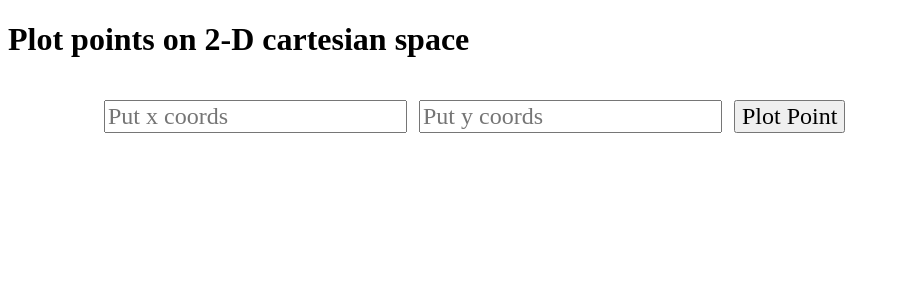
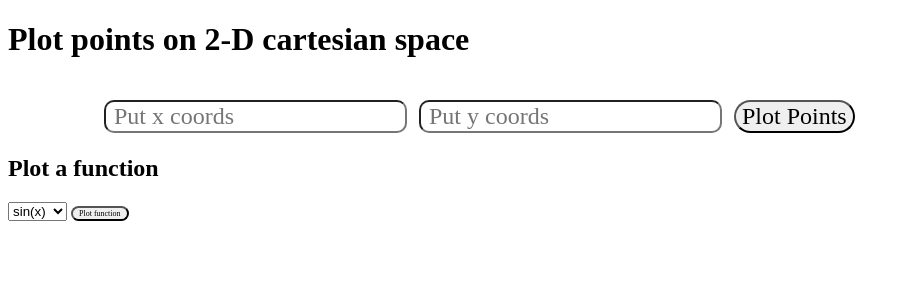
Before and after one commit to vicrobot/webs, a Flask app: page / in a window 1280 px wide. Shown: the top 300 px of the page, without its empty margins (0-910 px from the left). Run offline with Flask 2, Linux system fonts and the light colour scheme.

Commit message:
Minor changes

```diff
--- a/application.py
+++ b/application.py
@@ -15,7 +15,7 @@ app.config['SEND_FILE_MAX_AGE_DEFAULT'] = 0
 
 @app.route("/")
 def index():
-    return render_template("index.html")
+    return render_template("index.html", list_1 = enumerate(['sin(x)','cos(x)', 'tan(x)']))
 
 @app.route("/plot", methods= ['POST'])
 def plot():
--- a/static/styles/index.css
+++ b/static/styles/index.css
@@ -11,9 +11,12 @@
     text-align: centre;
     font-size:0.5em;
     font-family:ubuntu;
+    border-radius:10px;
+
 }
 
 .button{
     font-size:0.5em;
     font-family:ubuntu;
+    border-radius:20px;
 }
--- a/templates/index.html
+++ b/templates/index.html
@@ -6,14 +6,38 @@
 </title>
 <link rel= "stylesheet" type= "text/css" href= "{{ url_for('static',filename='styles/index.css') }}">
 
+
 {%endblock%}
 {%block body%}
 <h1> Plot points on 2-D cartesian space </h1>
 
 <form id = "form" action = "{{url_for('plot')}}", method = "post">
-    <input class = "inp" name = "inp1"  placeholder = "Put x coords"></input>
-    <input class = "inp" name = "inp2"  placeholder = "Put y coords"></input>
-    <button class ="button" > Plot Point </button>
+    <input class = "inp" name = "inp1"  placeholder = " Put x coords"></input>
+    <input class = "inp" name = "inp2"  placeholder = " Put y coords"></input>
+    <button class ="button" > Plot Points </button>
 </form>
 
+<div id="function_plotting">
+<h2> Plot a function </h2>
+<select class = "select" name = "inp1">
+    {%for j,i in list_1%}
+        <option value = "{{i}}"> {{i}} </option>
+    {%endfor%}
+</select>
+<button class ="button" onclick = "func()" > Plot function </button>
+</div>
+
+<script>
+
+function func(){
+    const div_s = document.querySelector("#function_plotting");
+    const img_n = document.createElement("p");
+    const select_t = document.querySelector(".select");
+    var s = select_t.value;
+    img_n.innerHTML = "<p> " + s + " </p> ";
+    div_s.appendChild(img_n);
+}
+</script>
+
+
 {%endblock%}
```
